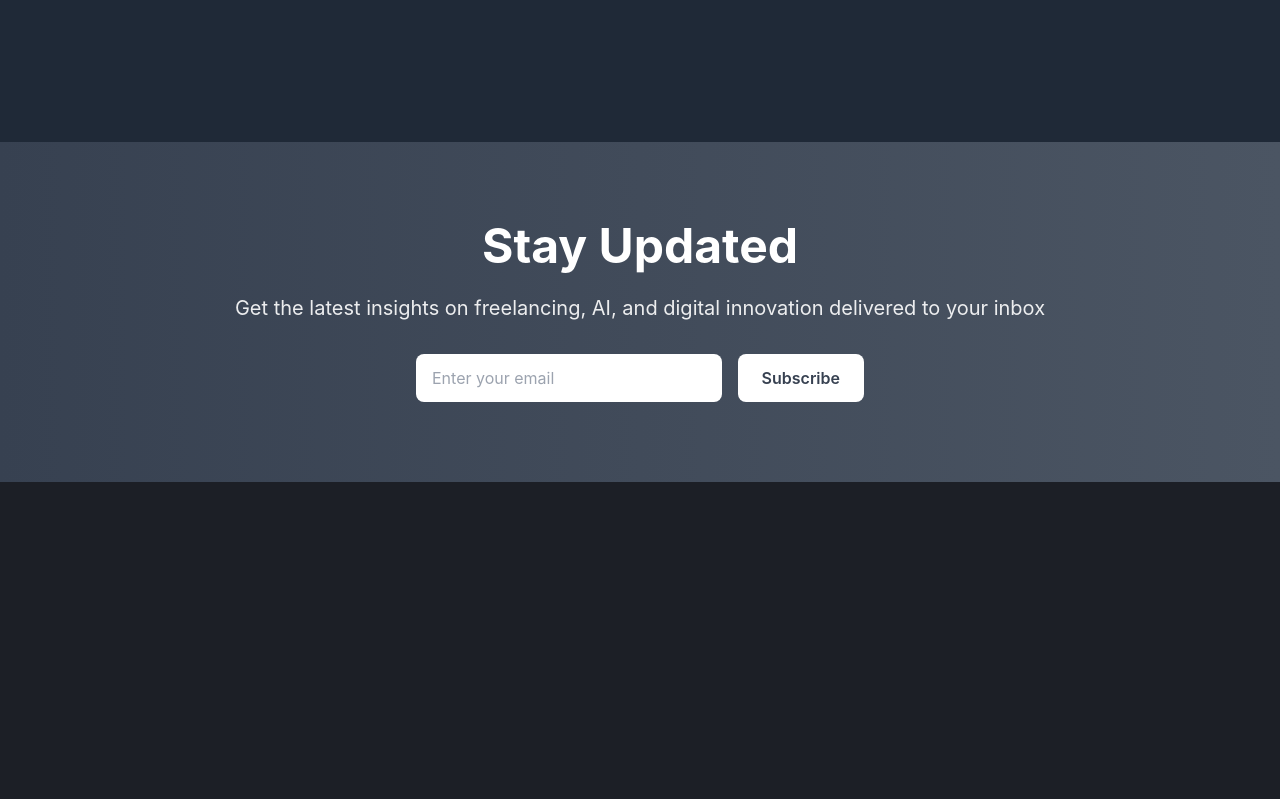
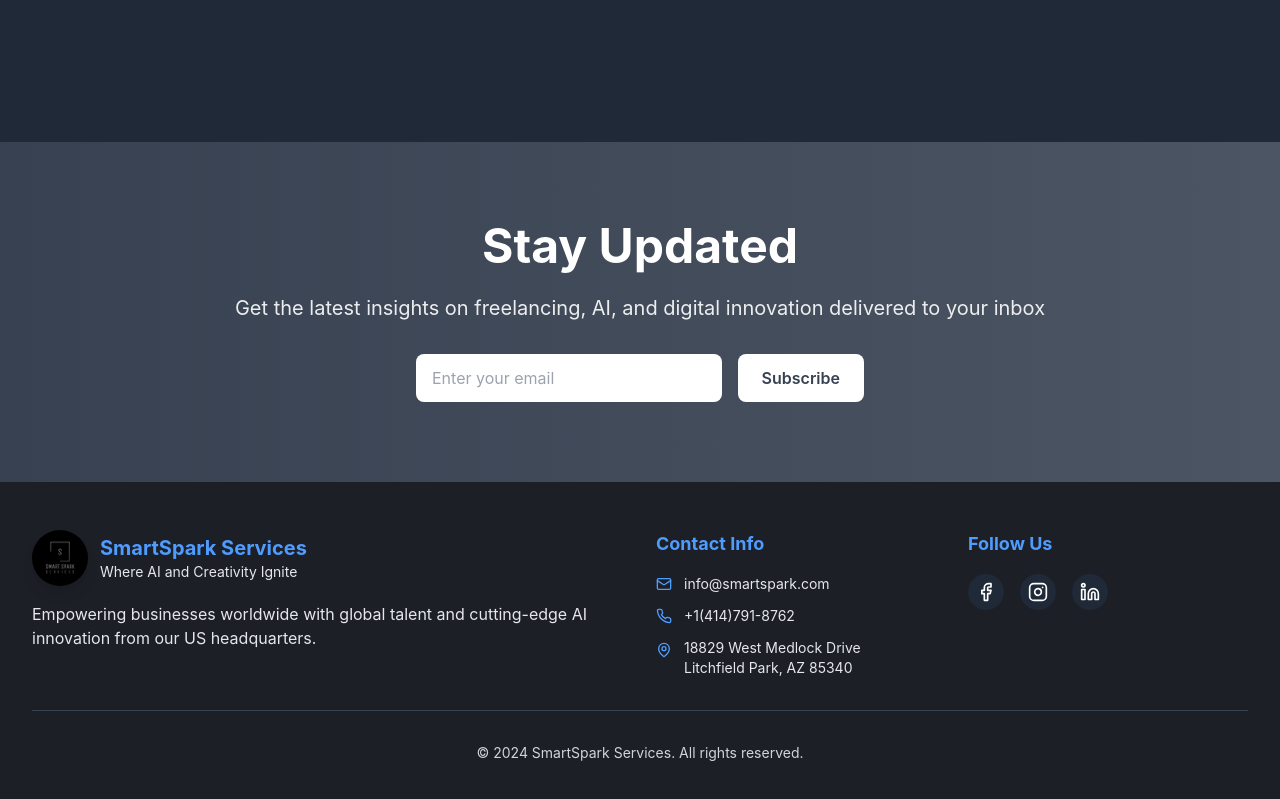
Before and after one commit to FRIEZEWANDABWA/smartspark, a Next.js app: page /blog in a window 1280 px wide. Shown: the part 2350-3149 px from the top of the page. Before the commit the page ends 2832 px from the top, so only its background shows below. Built offline with nearby package versions, Linux system fonts and the light colour scheme.

Commit message:
Add Footer to portfolio and blog pages

```diff
--- a/pages/blog.tsx
+++ b/pages/blog.tsx
@@ -2,6 +2,7 @@ import { motion } from 'framer-motion'
 import { Calendar, User, ArrowRight, Clock, Tag } from 'lucide-react'
 import Link from 'next/link'
 import Header from '../components/Header'
+import Footer from '../components/Footer'
 
 export default function Blog() {
   const blogPosts = [
@@ -326,6 +327,8 @@ export default function Blog() {
           </motion.div>
         </div>
       </section>
+
+      <Footer />
     </div>
   )
 }
--- a/pages/portfolio.tsx
+++ b/pages/portfolio.tsx
@@ -3,6 +3,7 @@ import { motion } from 'framer-motion'
 import { ExternalLink, Github, Play, Eye, Filter, Search } from 'lucide-react'
 import { useState, useMemo } from 'react'
 import Header from '../components/Header'
+import Footer from '../components/Footer'
 
 export default function Portfolio() {
   const [activeFilter, setActiveFilter] = useState('all')
@@ -336,6 +337,8 @@ export default function Portfolio() {
           </motion.div>
         </div>
       </section>
+
+      <Footer />
     </div>
   )
 }
```
